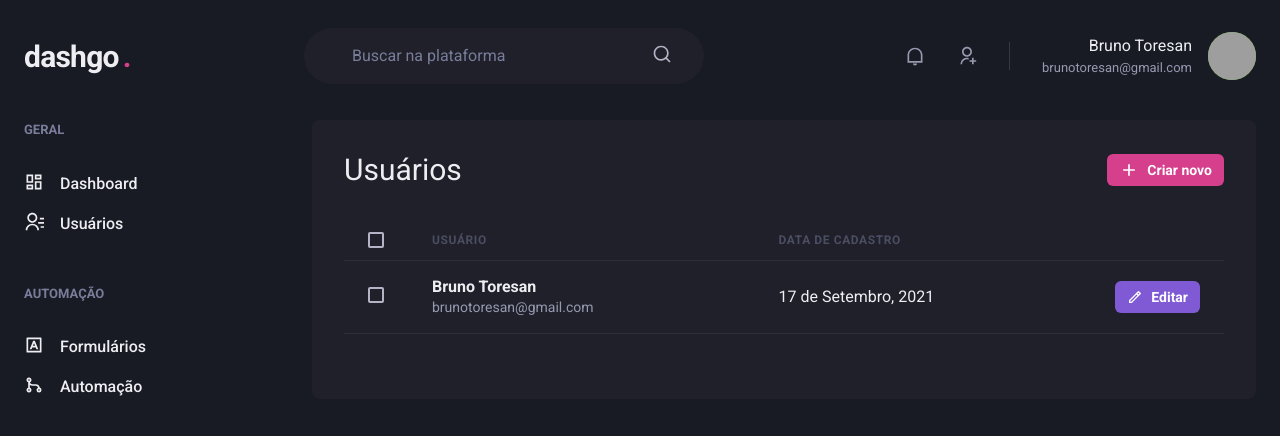
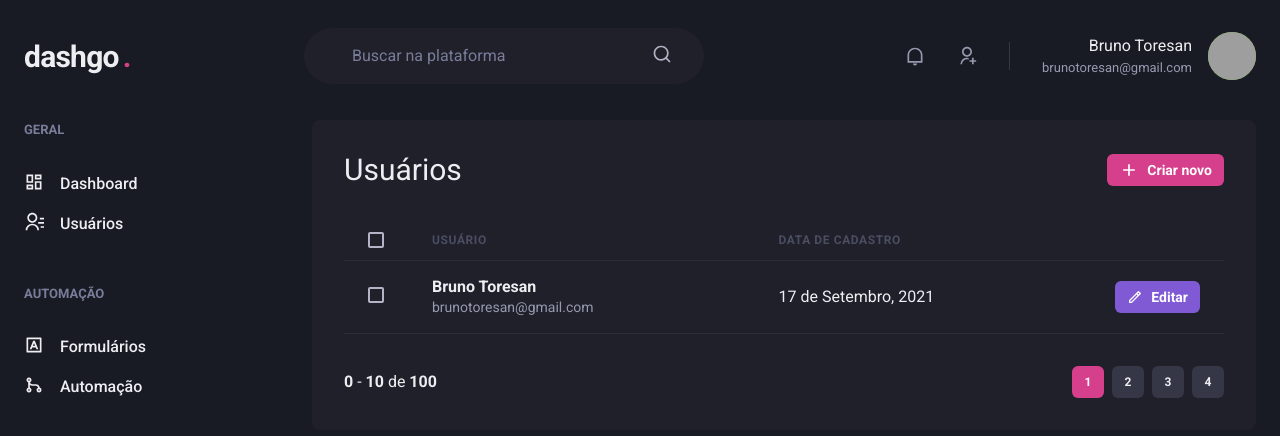
Before and after one commit to brunotoresan/dashgo, a Next.js app: page /users in a window 1280 px wide. Shown: the top 436 px of the page. Built offline with nearby package versions, Linux system fonts and the light colour scheme; grey boxes are pictures that could not be loaded.

Commit message:
creating pagination component

```diff
--- /dev/null
+++ b/src/components/Pagination.tsx
@@ -0,0 +1,65 @@
+import { Box, Button, Stack } from "@chakra-ui/react";
+
+export function Pagination(){
+  return (
+    <Stack
+      direction="row"
+      mt="8"
+      justify="space-between"
+      align="center"
+      spacing="6"
+    >
+      <Box>
+        <strong>0</strong> - <strong>10</strong> de <strong>100</strong>
+      </Box>
+      <Stack direction="row" spacing="2">
+        <Button
+          size="sm"
+          fontSize="xs"
+          width="4"
+          colorScheme="pink"
+          disabled
+          _disabled={{
+            bg: 'pink500',
+            cursor: 'default'
+          }}
+        >
+          1
+        </Button>
+        <Button
+          size="sm"
+          fontSize="xs"
+          width="4"
+          bg="gray.700"
+          _hover={{
+            bg: 'gray.500'
+          }}
+        >
+          2
+        </Button>
+        <Button
+          size="sm"
+          fontSize="xs"
+          width="4"
+          bg="gray.700"
+          _hover={{
+            bg: 'gray.500'
+          }}
+        >
+          3
+        </Button>
+        <Button
+          size="sm"
+          fontSize="xs"
+          width="4"
+          bg="gray.700"
+          _hover={{
+            bg: 'gray.500'
+          }}
+        >
+          4
+        </Button>
+      </Stack>
+    </Stack>
+  )
+}
--- a/src/pages/users/index.tsx
+++ b/src/pages/users/index.tsx
@@ -1,6 +1,7 @@
 import { Box, Flex, Heading, Button, Icon, Table, Thead, Tr, Th, Checkbox, Tbody, Td, Text } from "@chakra-ui/react";
 import { RiAddLine, RiPencilLine } from "react-icons/ri"
 import { Header } from "../../components/Header";
+import { Pagination } from "../../components/Pagination";
 import { Sidebar } from "../../components/Sidebar";
 
 export default function Userlist() {
@@ -65,6 +66,8 @@
               </Tr>
             </Tbody>
           </Table>
+
+          <Pagination />
         </Box>
       </Flex>
     </Box>
```
